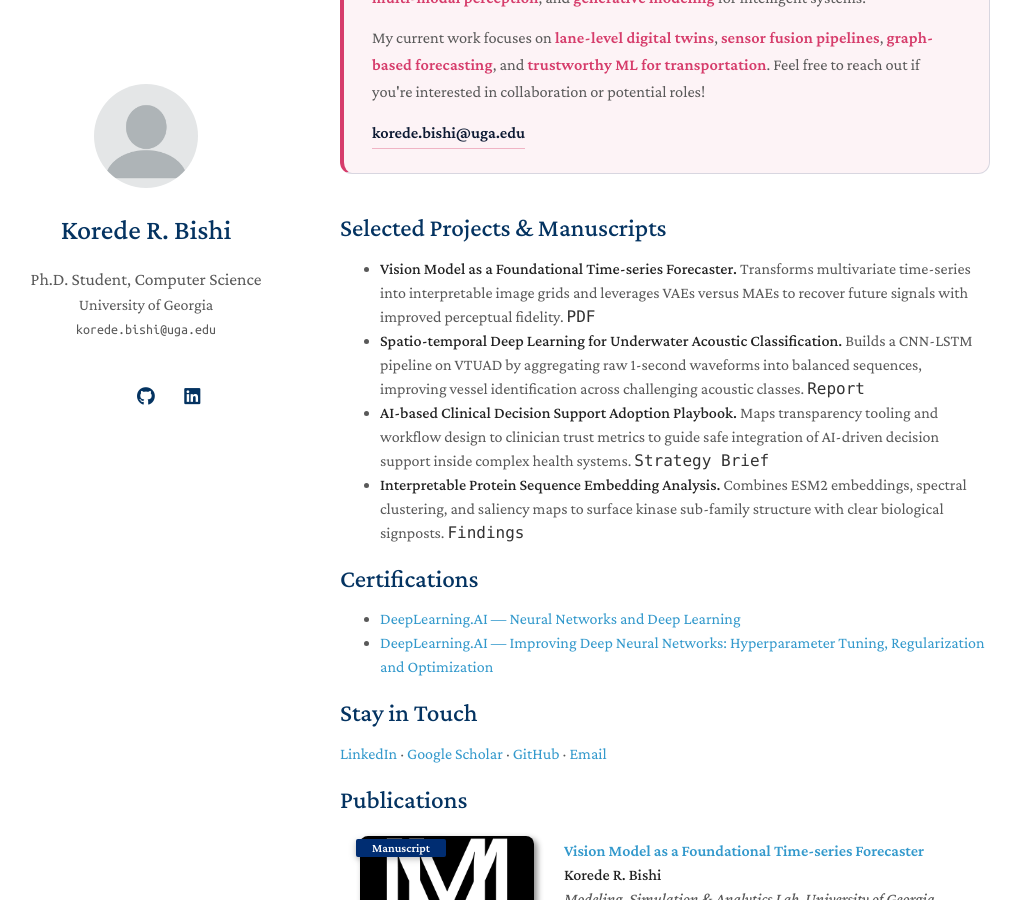
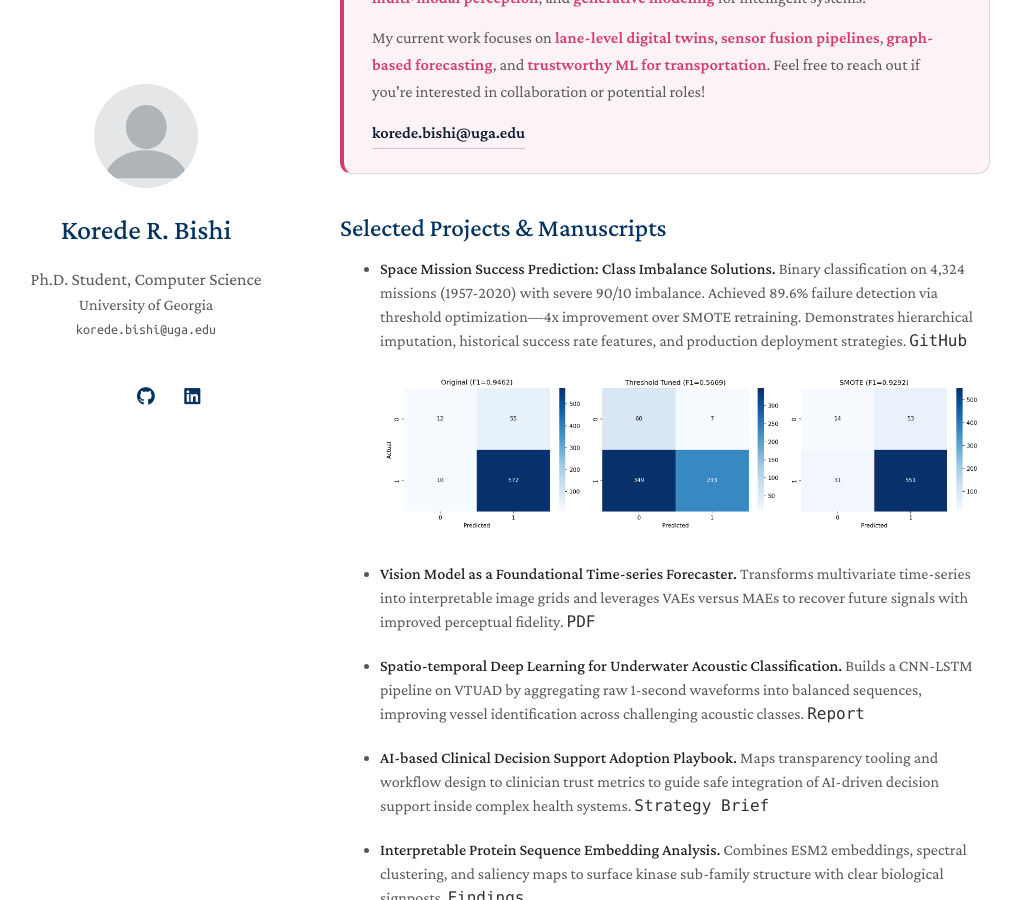
Before and after one commit to koredebishi/koredebishi.github.io, a Jekyll site: the page built from index.md, in a window 1280 px wide and 900 px high, scrolled down 685 px. Shown: the whole window, without its empty margins (130-1151 px from the left). Built offline with Jekyll 4.4.1, drawn with Linux system fonts in a browser that asks for light colours; a style sheet for code colours, icons or effects is not loaded; our own code applies the rules of GitHub Pages for plain Markdown files.

Commit message:
Add Space Mission Prediction project with thumbnail

```diff
--- a/index.md
+++ b/index.md
@@ -28,9 +28,16 @@ At MSAL, I design real-time digital twin frameworks that couple online calibrati
 
 ## Selected Projects & Manuscripts
 
+- **Space Mission Success Prediction: Class Imbalance Solutions.** Binary classification on 4,324 missions (1957-2020) with severe 90/10 imbalance. Achieved 89.6% failure detection via threshold optimization—4x improvement over SMOTE retraining. Demonstrates hierarchical imputation, historical success rate features, and production deployment strategies. [`GitHub`](https://github.com/koredebishi/space-mission-prediction)
+
+  ![Space Mission Confusion Matrices](/images/space-mission-thumbnail.png)
+
 - **Vision Model as a Foundational Time-series Forecaster.** Transforms multivariate time-series into interpretable image grids and leverages VAEs versus MAEs to recover future signals with improved perceptual fidelity. [`PDF`](/KoredeCV/VisionModel_for_timeseries.pdf)
+
 - **Spatio-temporal Deep Learning for Underwater Acoustic Classification.** Builds a CNN-LSTM pipeline on VTUAD by aggregating raw 1-second waveforms into balanced sequences, improving vessel identification across challenging acoustic classes. [`Report`](/KoredeCV/ST_DeepLearning4UnderWaterAcouticSignal.pdf)
+
 - **AI-based Clinical Decision Support Adoption Playbook.** Maps transparency tooling and workflow design to clinician trust metrics to guide safe integration of AI-driven decision support inside complex health systems. [`Strategy Brief`](/KoredeCV/AI_CDSS_PROJECT_8000_ORIGINAL.pdf)
+
 - **Interpretable Protein Sequence Embedding Analysis.** Combines ESM2 embeddings, spectral clustering, and saliency maps to surface kinase sub-family structure with clear biological signposts. [`Findings`](/KoredeCV/Protain_Interpretation.pdf)
 
 ## Certifications
```
Also changed, not shown: images/space-mission-thumbnail.png (added).
